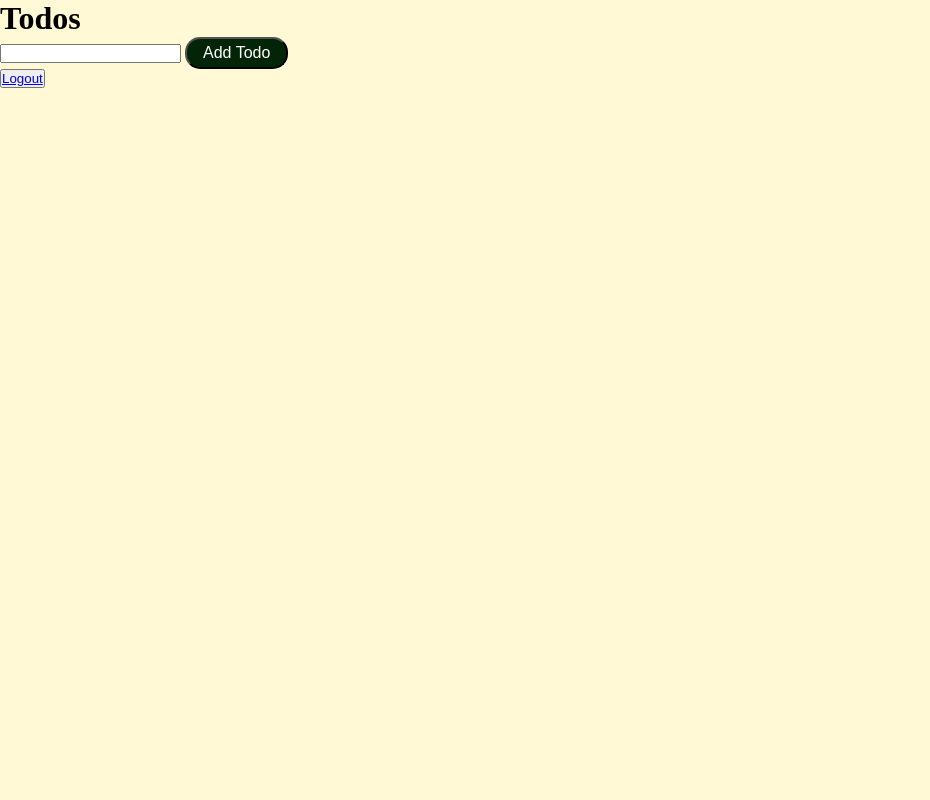
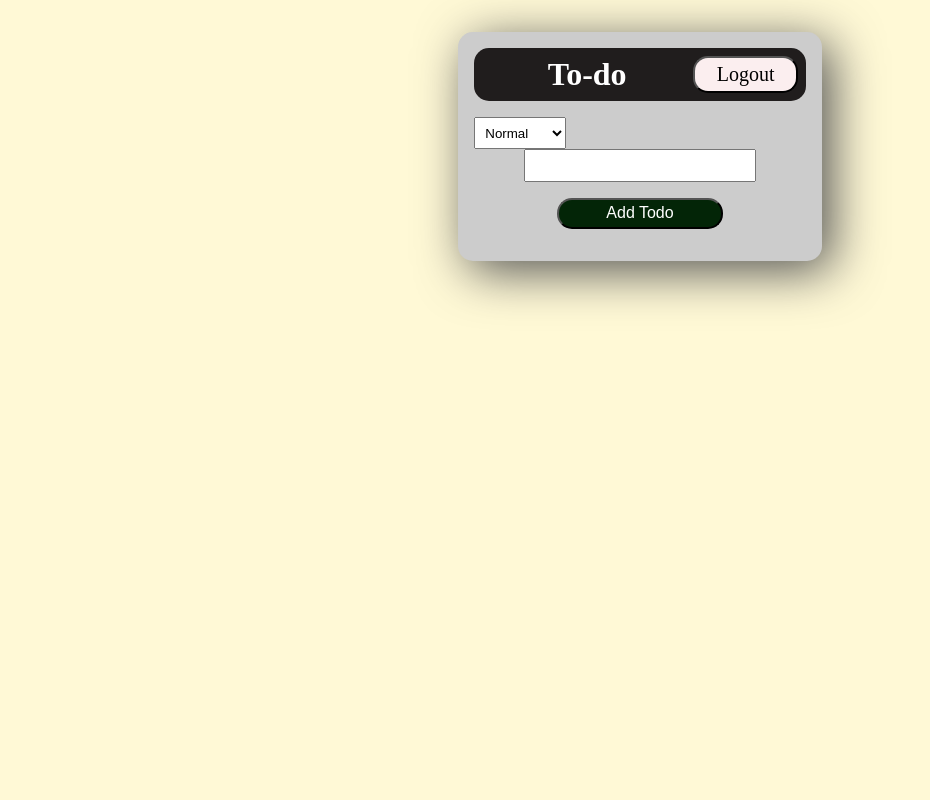
Before and after one commit to InheungJi/todo-flask, a Flask app: page /user/1 in a window 1280 px wide. Shown: the whole page, without its empty margins (0-930 px from the left). Run offline with Flask 2, Linux system fonts and the light colour scheme; the visitor is signed in with stand-in values (Sample User, id 1); data comes from the database, SQL or seed files in the repository; both versions use the stored data as it was before the commit; data that the repository does not hold is empty.

Commit message:
update css

```diff
--- a/forms.py
+++ b/forms.py
@@ -1,11 +1,13 @@
-from wtforms import StringField, SubmitField, PasswordField, BooleanField
+from wtforms import StringField, SubmitField, PasswordField, BooleanField, RadioField, SelectField
 from flask_wtf import FlaskForm
 from wtforms.validators import DataRequired, Email, EqualTo
 
 
 class TodoForm(FlaskForm):
     todo = StringField("Todo: ", validators=[DataRequired()])
+    check = SelectField("Check:", choices=["Normal", "Primary", "Important"])
     submit = SubmitField("Add Todo")
+    delete = SubmitField("X")
 
 
 class RegistrationForm(FlaskForm):
--- a/models.py
+++ b/models.py
@@ -8,8 +8,10 @@ from werkzeug.security import generate_password_hash, check_password_hash
 class Todo(db.Model):
     id = db.Column(db.Integer, primary_key=True)
     todo_text = db.Column(db.String(100), index=True)
+    check = db.Column(db.String(50), index=True)
     date_info = db.Column(db.DateTime(), index=True, default=datetime.utcnow)
     user_id = db.Column(db.Integer, db.ForeignKey('user.id'))
+
 
 
 class User(db.Model, UserMixin):
--- a/routes.py
+++ b/routes.py
@@ -3,6 +3,7 @@ from flask_login import login_user, login_required, logout_user
 from models import User, Todo
 from forms import LoginForm, TodoForm, RegistrationForm
 from app import db, app, login_manager
+import datetime
 
 
 @app.route('/register', methods=['GET', 'POST'])
@@ -14,6 +15,7 @@ def register():
         user.set_password(form.password.data)
         db.session.add(user)
         db.session.commit()
+        login_form = LoginForm(formdata=None)
         return render_template('index.html', login=login_form)
     return render_template('registration.html', register_form=form)
 
@@ -41,11 +43,17 @@ def index():
 def login_index(user_id):
     user = User.query.filter_by(id=user_id).first_or_404()
     todo_form = TodoForm()
-    if todo_form.validate_on_submit():
-        todo = Todo(todo_text=todo_form.todo.data, user_id=user.id)
+    if (not todo_form.delete.data) and todo_form.validate_on_submit():
+        todo = Todo(todo_text=todo_form.todo.data, user_id=user.id, check=todo_form.check.data)
         db.session.add(todo)
         db.session.commit()
-
+        todo_form = TodoForm(formdata=None)
+    elif todo_form.delete.data:
+        todo_data = request.form.get('todo_data')
+        date_info_str = request.form.get('date_info')
+        date_info = datetime.datetime.strptime(str(date_info_str), '%Y-%m-%d %H:%M:%S.%f')
+        Todo.query.filter_by(todo_text=todo_data, user_id=user.id, date_info=date_info).delete()
+        db.session.commit()
     return render_template('login_index.html', template_todoForm=todo_form, template_todoData=user.todos,
                            user_id=user.get_id())
 
--- a/static/base.css
+++ b/static/base.css
@@ -7,11 +7,13 @@
 
 html {
 	background-color: #fff9d6;
+	height: 100vh;
 }
 
-/* CSS for index.html  */
+/* -----------------CSS for index.html-----------------------  */
 
-#login_form {
+#login_form,
+#todo_form {
 	margin: 2em;
 	display: grid;
 	place-items: center;
@@ -75,9 +82,154 @@ html {
 	background-color: #032507;
 	color: white;
 	padding: 0.3em 1em;
+	margin-top: 1em;
 }
 
 #submit:hover {
-	background-color: #ffadb3;
+	background-color: white;
 	color: #032507;
 }
+
+.todo_input input {
+	width: 50%;
+}
+
+/*--------------CSS for login_index.html --------------------- */
+
+.todo_header {
+	display: grid;
+	grid-template-columns: 2fr 1fr;
+	padding: 0.5em;
+	background-color: #201d1d;
+	color: white;
+	border-radius: 15px;
+	margin-bottom: 1em;
+}
+
+.title {
+	text-align: center;
+}
+
+.btn_logout {
+	border-radius: 15px;
+	background-color: #fbeeef;
+}
+
+.btn_logout:hover {
+	background-color: #e99ba1;
+}
+.btn_logout a {
+	font: 1.5em bold;
+	color: inherit;
+	text-decoration: none;
+}
+
+.todo_form_container {
+	background-color: #cccccc;
+	border-radius: 15px;
+	padding: 1em;
+	box-shadow: 10px 10px 50px #525252;
+	width: 30%;
+}
+
+.todo_submit,
+.todo_input_data {
+	display: grid;
+	place-items: center;
+}
+
+.todo_container {
+	margin-top: 1em;
+	display: flex;
+	flex-flow: column wrap;
+}
+
+.todo_list {
+	display: flex;
+	flex-flow: row wrap;
+	align-items: center;
+}
+.todo {
+	color: white;
+	margin: 0.5em;
+	padding: 1em;
+	border-radius: 15px;
+	display: block;
+	box-shadow: 10px 10px 30px #292929;
+	min-width: 350px;
+	max-width: 400px;
+	word-wrap: break-word;
+}
+
+#todo {
+	width: 70%;
+}
+
+#todo,
+#check {
+	padding: 0.5em;
+}
+
+.todo_text {
+	font: 1.5em bold;
+}
+
+.date_info {
+	text-align: right;
+	padding-top: 1em;
+}
+
+#delete {
+	padding: 0.5em;
+	background-color: #fd0011;
+	border-radius: 15px;
+	margin: 0.5em;
+	font-weight: bold;
+	color: white;
+	font-size: 1.5em;
+}
+
+#delete:hover {
+	background-color: white;
+	color: #fd0011;
+}
+
+.normal {
+	background-color: #525252;
+}
+
+.primary {
+	background-color: #002e52;
+}
+
+.important {
+	background-color: #ff4754;
+}
+
+/* -------------registration.html ------------------------- */
+.registration_container {
+	display: grid;
+	place-items: center;
+}
+
+.registration {
+	margin: 2em 1em 1em 1em;
+	background-color: #cccccc;
+	border-radius: 15px;
+	box-shadow: 10px 10px 50px #292929;
+	padding: 1em;
+}
+
+.registration_form p {
+	margin: 1em;
+}
+
+.registration_form p label {
+	font: 1.5em bold;
+	margin-right: 1em;
+}
+
+.registration_form input {
+	padding: 0.5em;
+	width: 250px;
+}
--- a/templates/base.html
+++ b/templates/base.html
@@ -1,16 +1,25 @@
-<!doctype html>
+<!DOCTYPE html>
 <html lang="en">
-<head>
-    <meta charset="UTF-8">
-    <meta name="viewport"
-          content="width=device-width, user-scalable=no, initial-scale=1.0, maximum-scale=1.0, minimum-scale=1.0">
-    <meta http-equiv="X-UA-Compatible" content="ie=edge">
-    <link rel="stylesheet" href="{{ url_for('static', filename='base.css') }}">
-    <title>To-Do!!</title>
-</head>
-<body>
-{% block content %}
-{% endblock%}
+	<head>
+		<meta charset="UTF-8" />
+		<meta
+			name="viewport"
+			content="width=device-width, user-scalable=no, initial-scale=1.0, maximum-scale=1.0, minimum-scale=1.0"
+		/>
+		<meta http-equiv="X-UA-Compatible" content="ie=edge" />
+		<link
+			rel="stylesheet"
+			href="{{ url_for('static', filename='base.css') }}"
+		/>
+		<title>To-Do!!</title>
+	</head>
+	<body>
+		{% block content %} {% endblock%}
 
-</body>
+		<script>
+			if (window.history.replaceState) {
+				window.history.replaceState(null, null, window.location.href);
+			}
+		</script>
+	</body>
 </html>
--- a/templates/login_index.html
+++ b/templates/login_index.html
@@ -1,20 +1,34 @@
-{% extends 'base.html' %}
-{% block content %}
-<div class="todo_form">
-        <h1>Todos</h1>
-        <ul>
-        {% for todo in template_todoData %}
-            <li>{{todo.todo_text}} {{ todo.date_info }}</li>
-        {% endfor %}
-        </ul>
+{% extends 'base.html' %} {% block content %}
+<div id="todo_form">
+	<div class="todo_form_container">
+		<div class="todo_header">
+			<div class="title"><h1>To-do</h1></div>
+			<button class="btn_logout"><a href="/logout">Logout</a></button>
+		</div>
+		<form action="/user/{{ user_id }}" method="post">
+			{{ template_todoForm.hidden_tag() }}
 
-    <form action="/user/{{ user_id }}" method="post">
-        {{ template_todoForm.hidden_tag() }}
-        <p>
-            {{ template_todoForm.todo }}
-            {{ template_todoForm.submit }}
-        </p>
-    </form>
-    <button><a href="/logout">Logout</a></button>
+			<div class="todo_input">
+				<span class="check">{{ template_todoForm.check }}</span>
+				<span class="todo_input_data">{{template_todoForm.todo }}</span>
+				<div class="todo_submit">{{ template_todoForm.submit }}</div>
+			</div>
+		</form>
+		<div class="todo_container">
+			{% for todo in template_todoData %}
+			<div class="todo_list">
+				<div class="todo {{ todo.check | lower() }}">
+					<div class="todo_text">{{todo.todo_text}}</div>
+					<div class="date_info">{{ todo.date_info }}</div>
+				</div>
+				<form action="/user/{{user_id}}" method="post">
+					<input type="hidden" value="{{todo.todo_text}}" , name="todo_data" />
+					<input type="hidden" value="{{todo.date_info}}" , name="date_info" />
+					{{template_todoForm.delete}}
+				</form>
+			</div>
+			{% endfor %}
+		</div>
+	</div>
 </div>
 {% endblock%}
```
Also changed, not shown: other parts of static/base.css (+15 -10 lines), templates/registration.html (+7 -5 lines), todo.db (deleted), 1 other file.
